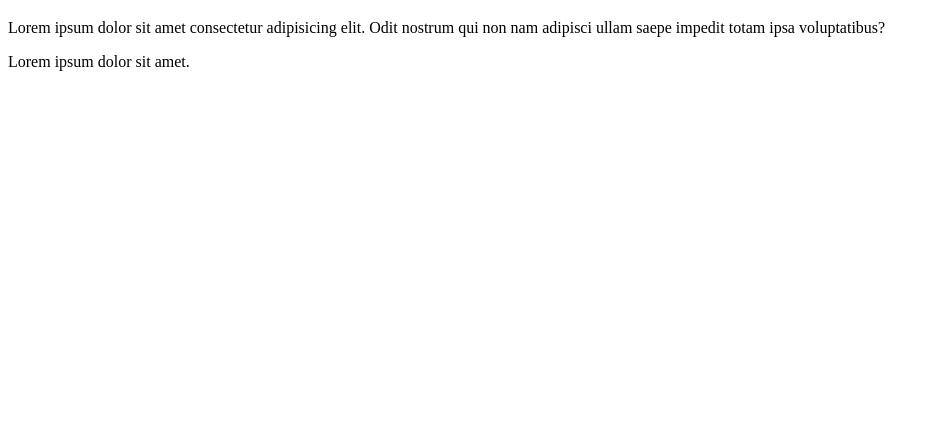
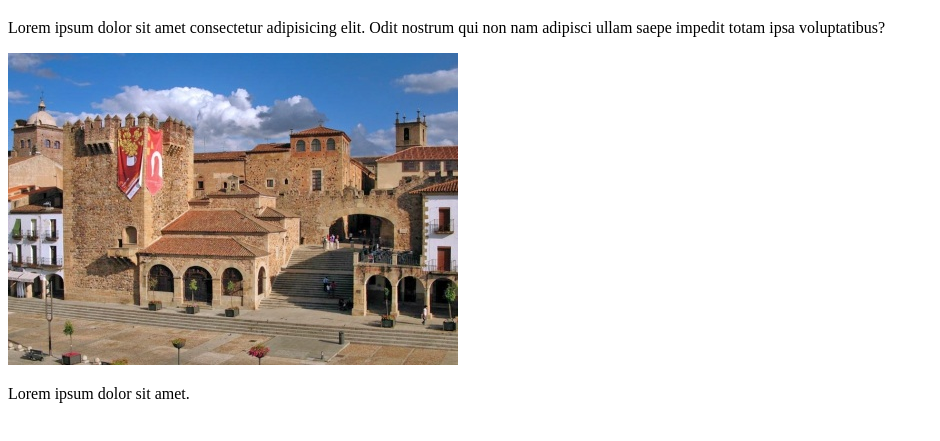
Before and after one commit to coredummie2020/test_git, a plain HTML site: page index.html in a window 1280 px wide. Shown: the part 61-502 px from the top of the page, without its empty margins (0-940 px from the left). Drawn offline with Linux system fonts and the light colour scheme.

Commit message:
several changes

```diff
--- a/index.html
+++ b/index.html
@@ -9,6 +9,7 @@
 <body>
     <h1>Título de la página test</h1>
     <p>Lorem ipsum dolor sit amet consectetur adipisicing elit. Odit nostrum qui non nam adipisci ullam saepe impedit totam ipsa voluptatibus?</p>
+    <img src="img/caceres.jpg" alt="">
     <p>Lorem ipsum dolor sit amet.</p>
 </body>
 </html>
```
Also changed, not shown: contacto.html (added, +1 -0 lines), img/caceres.jpg (added).
